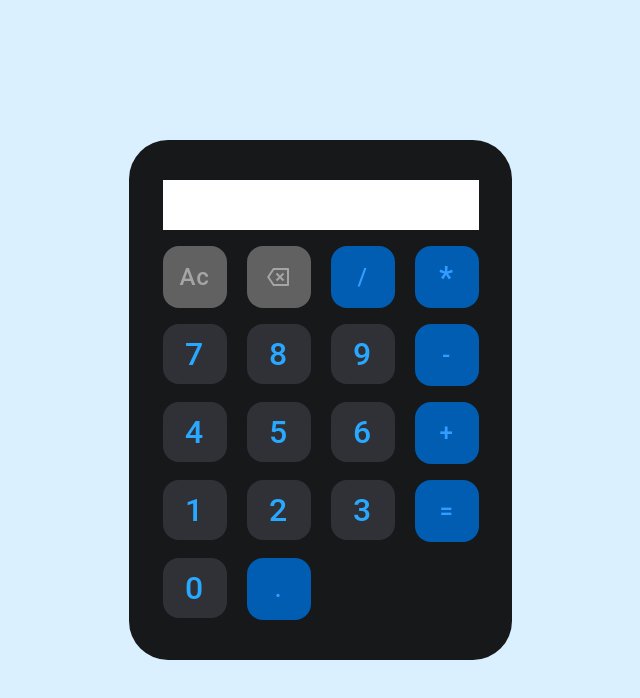
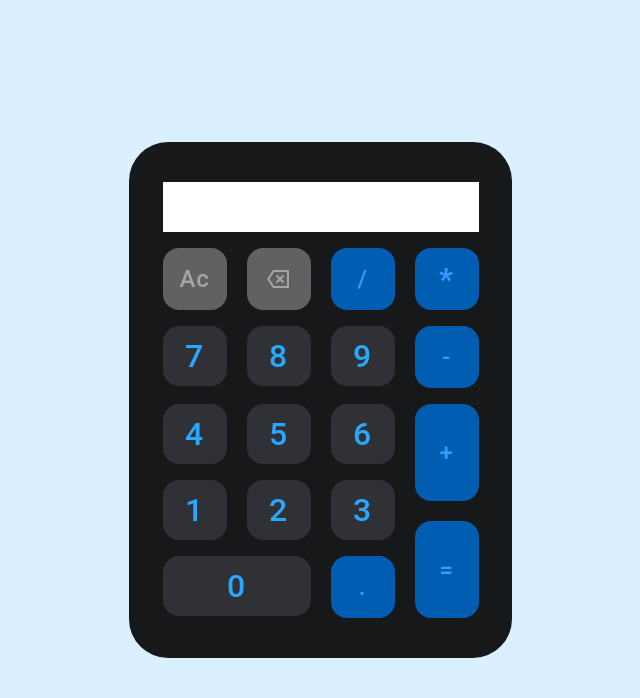
Before and after one commit to Swathi-Madhavan/calculator-app, a React (Create React App) app: page / in a window 1280 px wide. Shown: the top 698 px of the page, without its empty margins (320-960 px from the left). Built offline with nearby package versions, Linux system fonts and the light colour scheme.

Commit message:
UI matched with Figma design

```diff
--- a/src/Components/Calc.tsx
+++ b/src/Components/Calc.tsx
@@ -55,15 +55,17 @@ export default function Calc() {
     setUserInput((prevVal) => {
       if (result !== "") {
         setResult("");
-        if (prevVal === "" && OPERATORS.includes(value)) {
+        if (OPERATORS.includes(value)) {
           return "0" + value;
         } else {
           return value;
         }
       }
-
+      const lastChar = prevVal.slice(-1);
       if (prevVal === "" && OPERATORS.includes(value)) {
         return "0" + value;
+      } else if (OPERATORS.includes(lastChar) && OPERATORS.includes(value)) {
+        return prevVal.slice(0, -1) + value;
       } else {
         return prevVal + value;
       }
@@ -92,6 +94,9 @@ export default function Calc() {
   function handleDelete() {
     if (userInput) {
       setUserInput((prev) => prev?.slice(0, -1));
+      if (result) {
+        setResult("");
+      }
     }
   }
 
@@ -183,6 +188,20 @@ export default function Calc() {
             -
           </BlueButton>
         </Stack>
+
+        <Stack
+          flexDirection="row"
+          justifyContent="start"
+          alignItems="stretch"
+          sx={{
+            gap: "20px",
+          }}
+        >
+          <Stack
+            flexDirection="column"
+            justifyContent="start"
+            alignItems="start"
+          >
             <Stack
               flexDirection="row"
               style={{
@@ -193,15 +212,8 @@ export default function Calc() {
               <GrayButton onClick={() => handleOperands("4")}>4</GrayButton>
               <GrayButton onClick={() => handleOperands("5")}>5</GrayButton>
               <GrayButton onClick={() => handleOperands("6")}>6</GrayButton>
-          <BlueButton
-            sx={{
-              margin: "0px",
-            }}
-            onClick={() => handleOperands("+")}
-          >
-            +
-          </BlueButton>
             </Stack>
+
             <Stack
               flexDirection="row"
               style={{
@@ -212,23 +224,23 @@ export default function Calc() {
               <GrayButton onClick={() => handleOperands("1")}>1</GrayButton>
               <GrayButton onClick={() => handleOperands("2")}>2</GrayButton>
               <GrayButton onClick={() => handleOperands("3")}>3</GrayButton>
-          <BlueButton
-            sx={{
-              margin: "0px",
-            }}
-            onClick={() => handleCalculateValue()}
-          >
-            =
-          </BlueButton>
             </Stack>
             <Stack
               flexDirection="row"
               style={{
                 marginTop: "16px",
                 gap: "20px",
+                width: "100%",
               }}
             >
-          <GrayButton onClick={() => handleOperands("0")}>0</GrayButton>
+              <GrayButton
+                sx={{
+                  width: "100%",
+                }}
+                onClick={() => handleOperands("0")}
+              >
+                0
+              </GrayButton>
               <BlueButton
                 sx={{
                   margin: "0px",
@@ -238,6 +250,54 @@ export default function Calc() {
                 .
               </BlueButton>
             </Stack>
+          </Stack>
+
+          <Stack
+            flexDirection="column"
+            justifyContent="start"
+            alignItems="stretch"
+            sx={{
+              gap: "20px",
+              marginTop: "16px",
+              flex: 1,
+            }}
+          >
+            <Stack
+              display="flex"
+              flexDirection="column"
+              sx={{
+                flex: 1,
+              }}
+            >
+              <BlueButton
+                sx={{
+                  margin: "0px",
+                  height: "100%",
+                }}
+                onClick={() => handleOperands("+")}
+              >
+                +
+              </BlueButton>
+            </Stack>
+            <Stack
+              display="flex"
+              flexDirection="column"
+              sx={{
+                flex: 1,
+              }}
+            >
+              <BlueButton
+                sx={{
+                  margin: "0px",
+                  height: "100%",
+                }}
+                onClick={() => handleCalculateValue()}
+              >
+                =
+              </BlueButton>
+            </Stack>
+          </Stack>
+        </Stack>
       </Box>
     </Box>
   );
```
Lines whose indentation alone changed are shown as unchanged.
